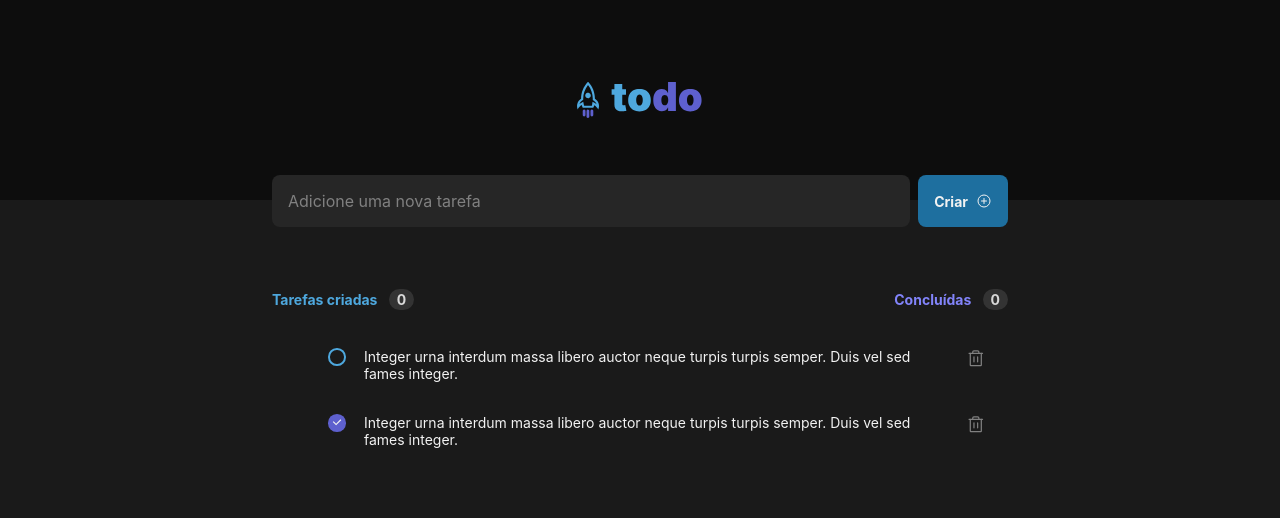
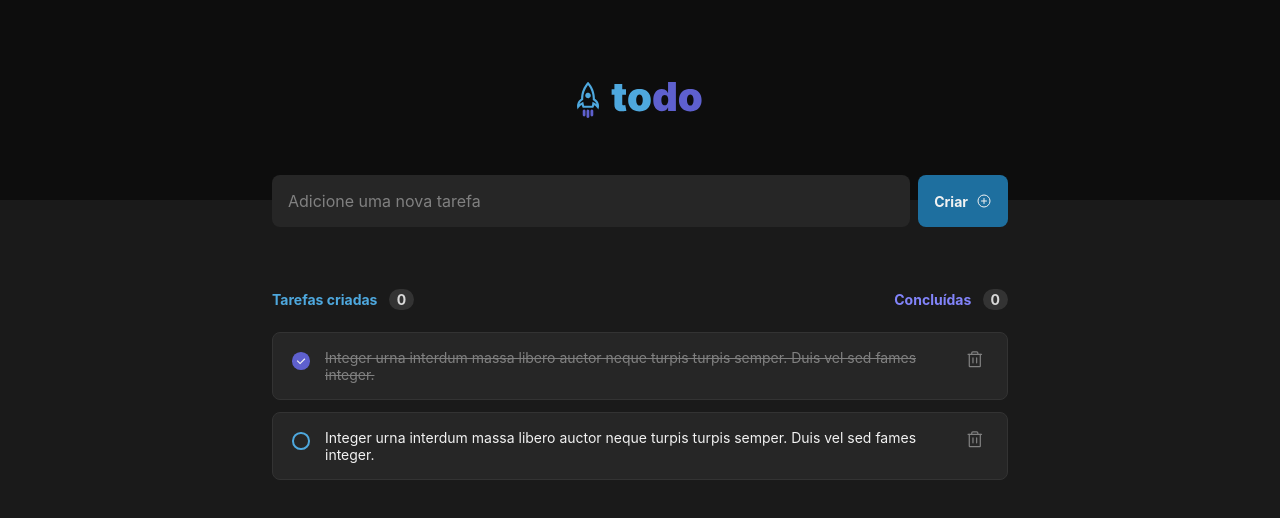
Before and after one commit to emiliosanches/rocketseat-ignite-desafios, a React (Vite) app in the folder Desafio01-ToDoList/: page / in a window 1280 px wide. Shown: the top 518 px of the page. Built offline with nearby package versions, Linux system fonts and the light colour scheme.

Commit message:
Desafio01-ToDoList: Create component ToDoItemList to contain item of to-do list

```diff
--- /dev/null
+++ b/Desafio01-ToDoList/src/components/ToDoItem.module.css
@@ -0,0 +1,83 @@
+.toDoItem {
+  list-style-type: none;
+  padding: 1rem;
+  background: var(--gray-500);
+  border: 1px solid var(--gray-400);
+  border-radius: 8px;
+
+  display: flex;
+  align-items: flex-start;
+  gap: 0.75rem;
+}
+
+.toDoItem + .toDoItem {
+  margin-top: 0.75rem;
+}
+
+.checkboxContainer {
+  width: 1.5rem;
+  height: 1.5rem;
+  padding: 0;
+  border: none;
+  background: transparent;
+  cursor: pointer;
+
+  display: flex;
+  align-items: center;
+  justify-content: center;
+}
+
+.checkboxUnchecked {
+  height: 1.1rem;
+  width: 1.1rem;
+  border-radius: 50%;
+  border: 2px solid var(--blue-600);
+}
+
+.checkboxContainer:hover .checkboxUnchecked {
+  background: var(--blue-800);
+}
+
+.checkboxChecked {
+  height: 1.1rem;
+  width: 1.1rem;
+  border-radius: 50%;
+  background: var(--purple-500);
+  align-items: center;
+  justify-content: center;
+  display: flex;
+}
+
+.checkboxChecked::before {
+  content: url("../assets/check.svg");
+  line-height: 0;
+  font-size: 0.5rem;
+}
+
+.checkboxContainer:hover .checkboxChecked {
+  background: var(--purple-300);
+}
+
+.description {
+  flex: 1;
+  color: var(--gray-100);
+  font-size: 0.875rem;
+}
+
+.descriptionDone {
+  flex: 1;
+  text-decoration: line-through;
+  color: var(--gray-300);
+  font-size: 0.875rem;
+}
+
+.deleteButton {
+  background: transparent;
+  color: var(--gray-300);
+  font-size: 1.225rem; /* Diferente do layout porque, na biblioteca, há um espaço entre a borda do SVG e a borda do ícone em si */
+  cursor: pointer;
+}
+
+.deleteButton:hover {
+  color: var(--red-300);
+}
--- /dev/null
+++ b/Desafio01-ToDoList/src/components/ToDoItem.tsx
@@ -0,0 +1,42 @@
+import { Trash } from "phosphor-react";
+import styles from "./ToDoItem.module.css";
+
+interface ToDoItemProps {
+  id: number;
+  isChecked: boolean;
+  onChangeStatus: (id: number) => void;
+  onDelete: (id: number) => void;
+}
+
+export function ToDoItem({
+  id,
+  isChecked,
+  onChangeStatus,
+  onDelete,
+}: ToDoItemProps) {
+  return (
+    <li className={styles.toDoItem}>
+      <button
+        className={styles.checkboxContainer}
+        onClick={() => onChangeStatus(id)}
+      >
+        <div
+          className={
+            isChecked ? styles.checkboxChecked : styles.checkboxUnchecked
+          }
+        />
+      </button>
+      <span className={isChecked ? styles.descriptionDone : styles.description}>
+        Integer urna interdum massa libero auctor neque turpis turpis semper.
+        Duis vel sed fames integer.
+      </span>
+      <button
+        onClick={() => onDelete(id)}
+        className={styles.deleteButton}
+        title="Excluir"
+      >
+        <Trash />
+      </button>
+    </li>
+  );
+}
--- a/Desafio01-ToDoList/src/components/ToDoList.module.css
+++ b/Desafio01-ToDoList/src/components/ToDoList.module.css
@@ -93,62 +93,5 @@
 
 .notEmptyList {
   margin-top: 1.5rem;
+  padding: 0;
 }
-
-.notEmptyList li {
-  list-style-type: none;
-  padding: 1rem;
-
-  display: flex;
-  align-items: flex-start;
-  gap: 0.75rem;
-}
-
-.checkboxContainer {
-  width: 1.5rem;
-  height: 1.5rem;
-}
-
-.checkboxUnchecked {
-  height: 1.1rem;
-  width: 1.1rem;
-  border-radius: 50%;
-  border: 2px solid var(--blue-600);
-}
-
-.checkboxUnchecked:hover {
-  background: var(--blue-800);
-}
-
-.checkboxChecked {
-  height: 1.1rem;
-  width: 1.1rem;
-  border-radius: 50%;
-  background: var(--purple-500);
-  align-items: center;
-  justify-content: center;
-  display: flex;
-}
-
-.checkboxChecked::before {
-  content: url("../assets/check.svg");
-  line-height: 0;
-  font-size: 0.5rem;
-}
-
-.checkboxChecked:hover {
-  background: var(--purple-300);
-}
-
-.notEmptyList li span {
-  display: inline-block;
-  flex: 1;
-  color: var(--gray-100);
-  font-size: 0.875rem;
-}
-
-.deleteButton {
-  background: transparent;
-  color: var(--gray-300);
-  font-size: 1.225rem; /* Diferente do layout porque, na biblioteca, há um espaço entre a borda do SVG e a borda do ícone em si */
-}
--- a/Desafio01-ToDoList/src/components/ToDoList.tsx
+++ b/Desafio01-ToDoList/src/components/ToDoList.tsx
@@ -1,9 +1,18 @@
 import { PlusCircle, Trash } from "phosphor-react";
 import ClipboardImage from "../assets/clipboard.png";
+import { ToDoItem } from "./ToDoItem";
 
 import styles from "./ToDoList.module.css";
 
 export function ToDoList() {
+  function changeToDoItemStatus(id: number) {
+    console.log(id + " changed");
+  }
+
+  function deleteToDoItem(id: number) {
+    console.log(id + " deleted");
+  }
+
   return (
     <div className={styles.itemsListContainer}>
       <form className={styles.newItemForm}>
@@ -31,30 +40,18 @@ export function ToDoList() {
       </div> */}
 
       <ul className={styles.notEmptyList}>
-        <li>
-          <div className={styles.checkboxContainer}>
-            <div className={styles.checkboxUnchecked} />
-          </div>
-          <span>
-            Integer urna interdum massa libero auctor neque turpis turpis
-            semper. Duis vel sed fames integer.
-          </span>
-          <button className={styles.deleteButton} title="Excluir">
-            <Trash />
-          </button>
-        </li>
-        <li>
-          <div className={styles.checkboxContainer}>
-            <div className={styles.checkboxChecked} />
-          </div>
-          <span>
-            Integer urna interdum massa libero auctor neque turpis turpis
-            semper. Duis vel sed fames integer.
-          </span>
-          <button className={styles.deleteButton} title="Excluir">
-            <Trash />
-          </button>
-        </li>
+        <ToDoItem
+          id={1}
+          onChangeStatus={changeToDoItemStatus}
+          onDelete={deleteToDoItem}
+          isChecked={true}
+        />
+        <ToDoItem
+          id={2}
+          onChangeStatus={changeToDoItemStatus}
+          onDelete={deleteToDoItem}
+          isChecked={false}
+        />
       </ul>
     </div>
   );
```
